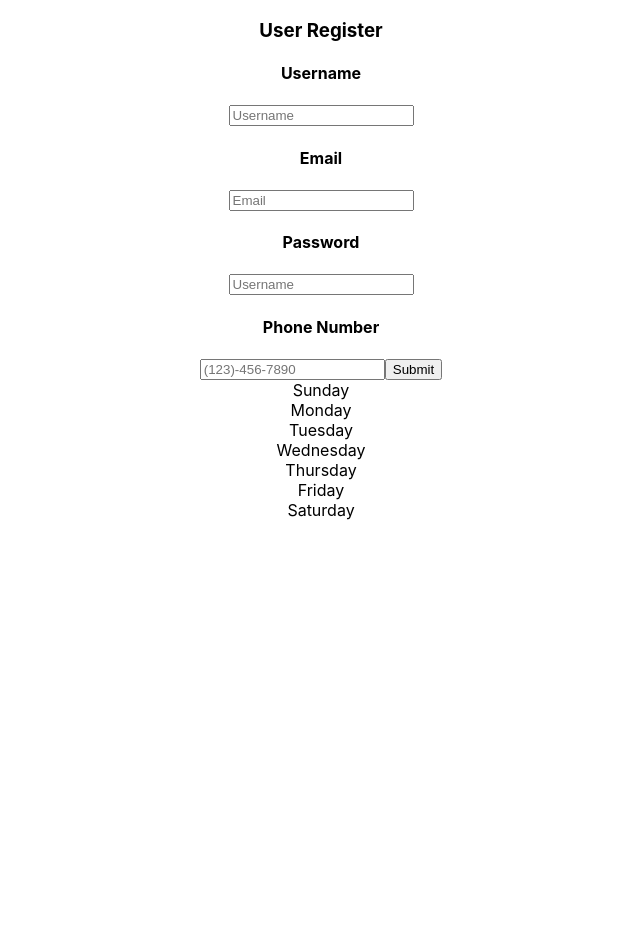
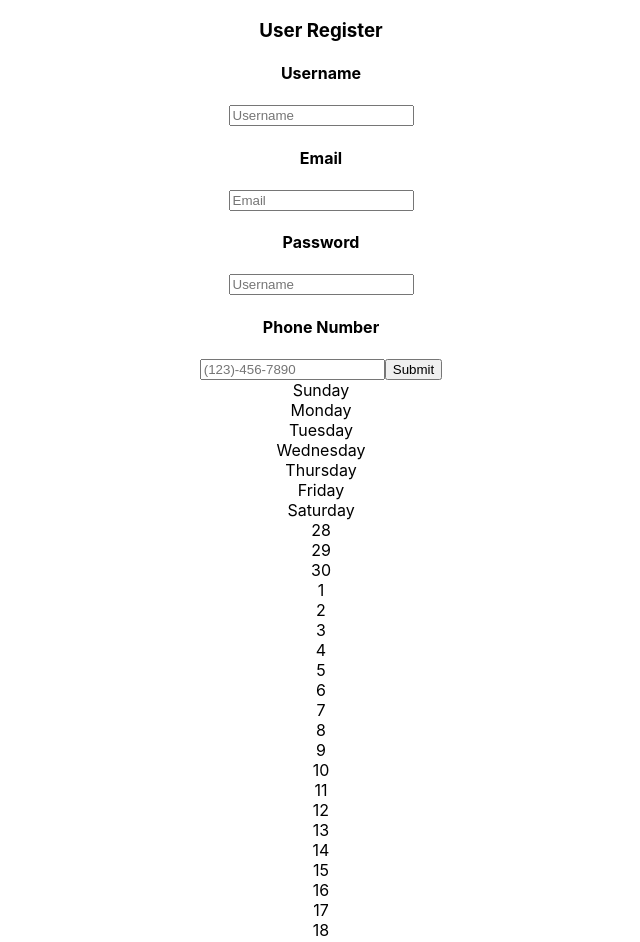
Before and after one commit to pt3-labs-contractor/PT3Labs_Contractor_FE, a React (Create React App) app in the folder client/: page /register in a window 1280 px wide. Shown: the top 942 px of the page, without its empty margins (319-959 px from the left). Before the commit the page ends 800 px from the top, so only its background shows below. Built offline with nearby package versions, Linux system fonts and the light colour scheme; no server answers.

Commit message:
Render the days of the month

```diff
--- a/client/src/components/calendar/Calendar.js
+++ b/client/src/components/calendar/Calendar.js
@@ -18,11 +18,31 @@ function Calendar() {
       )
     }
     return <div>{days}</div>
+  };
+
+  function renderDaysOfMonth() {
+    const startMonth = dateFns.startOfMonth(selectedMonth);
+    const endMonth = dateFns.endOfMonth(selectedMonth);
+    const startCalendar = dateFns.startOfWeek(startMonth);
+    const endCalendar = dateFns.endOfWeek(endMonth);
+
+    let day = startCalendar;
+    let days = [];
+
+    while(day <= endCalendar) {
+      days.push(
+        <div>{dateFns.format(day, 'D')}</div>
+      )
+      day = dateFns.addDays(day, 1);
+    }
+
+    return <div>{days}</div>
   }
 
   return (
     <div>
       {renderDaysOfWeek()}
+      {renderDaysOfMonth()}
     </div>
   )
 }
```
